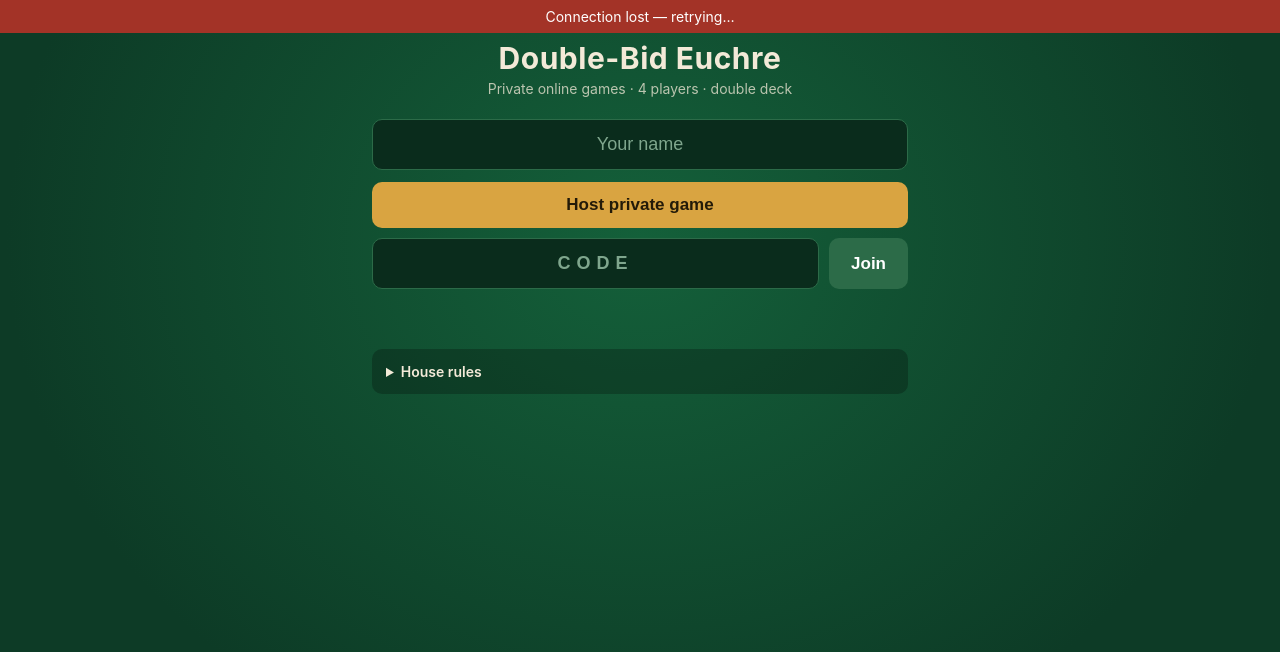
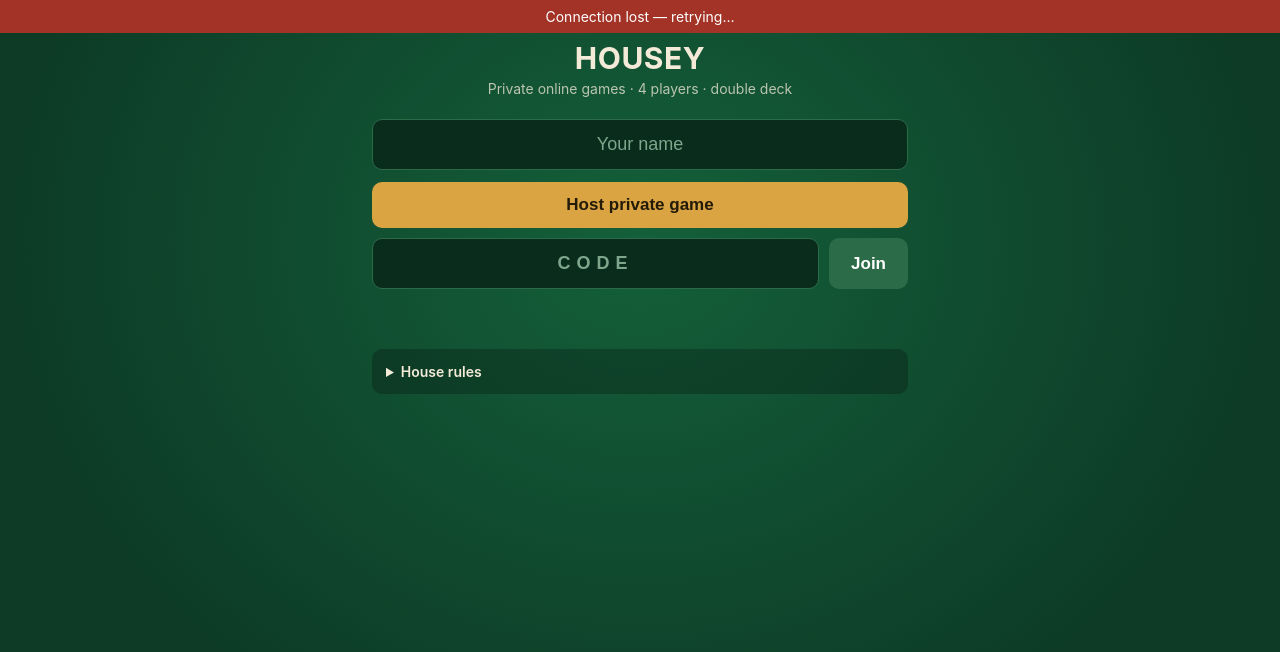
Before and after one commit to Trexrode1/Housey, a website: page double-bid-euchre/public/index.html in a window 1280 px wide. Drawn offline with Linux system fonts and the light colour scheme.

Commit message:
Update index.html

```diff
--- a/double-bid-euchre/public/index.html
+++ b/double-bid-euchre/public/index.html
@@ -3,7 +3,7 @@
 <head>
 <meta charset="utf-8">
 <meta name="viewport" content="width=device-width, initial-scale=1, maximum-scale=1, user-scalable=no">
-<title>Double-Bid Euchre</title>
+<title>HOUSEY</title>
 <link rel="stylesheet" href="styles.css">
 </head>
 <body>
@@ -11,7 +11,7 @@
 
   <!-- HOME -->
   <section id="view-home" class="view">
-    <h1>Double-Bid Euchre</h1>
+    <h1>HOUSEY</h1>
     <p class="tagline">Private online games · 4 players · double deck</p>
     <input id="name" maxlength="14" placeholder="Your name" autocomplete="off">
     <div class="row">
```
